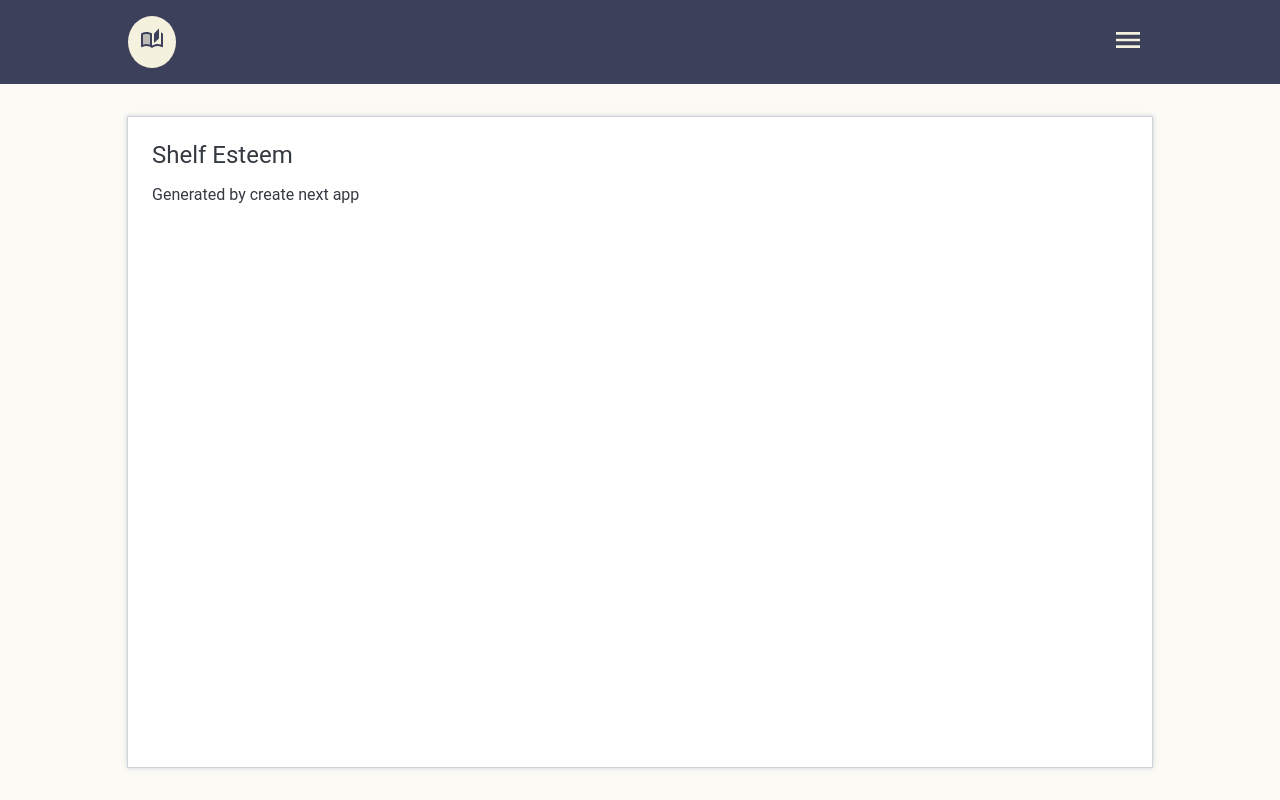
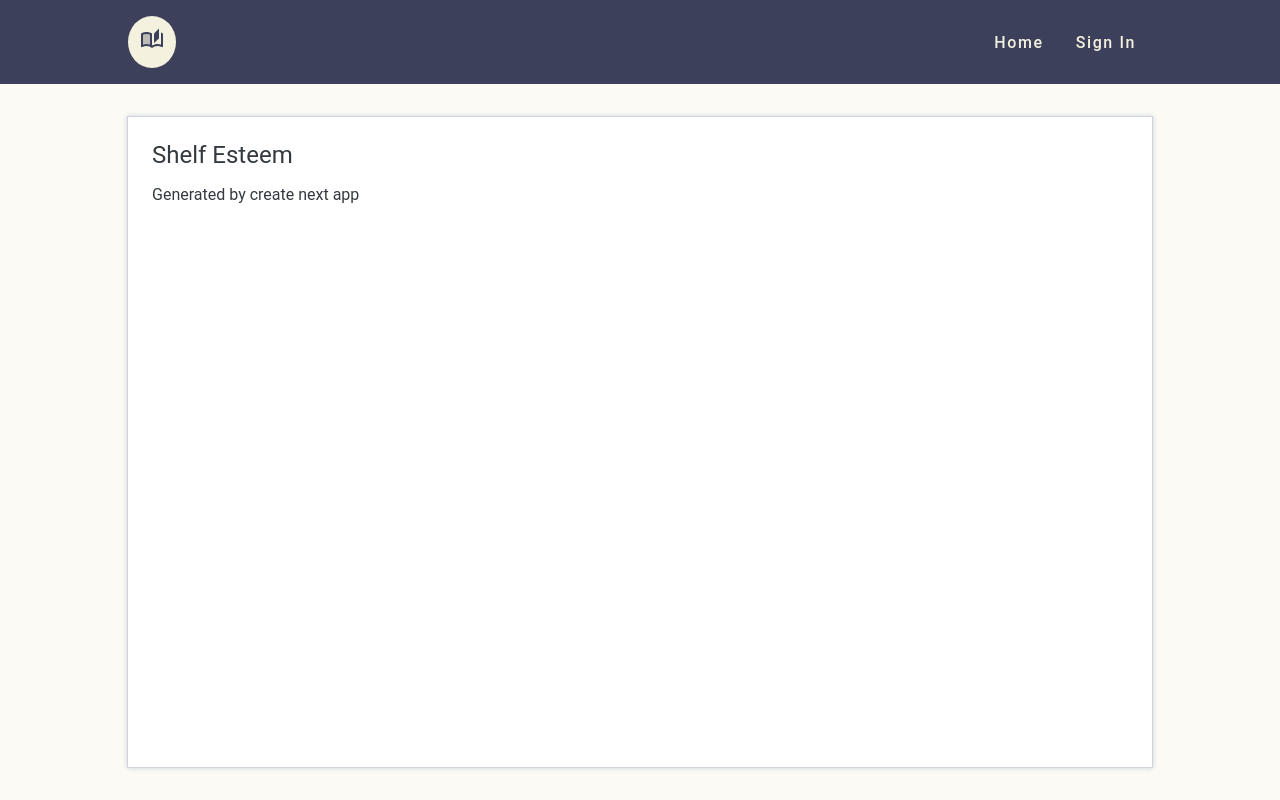
Before and after one commit to Sun-Mountain/shelf-esteem, a Next.js app: page / in a window 1280 px wide. Built offline with nearby package versions, Linux system fonts and the light colour scheme.

Commit message:
add nav links component

```diff
--- a/src/assets/style/components/_main-nav.scss
+++ b/src/assets/style/components/_main-nav.scss
@@ -61,6 +61,8 @@ nav {
     }
 
     #nav-link-group {
+      display: flex;
+      flex-direction: row;
       margin: auto 0;
 
       a, a:visited {
@@ -81,6 +83,17 @@ nav {
 
       .nav-link {
         margin: 0 1rem;
+      }
+
+      .link-w-icon {
+        display: flex;
+        justify-content: center;
+        align-items: center;
+        padding: 1rem 0;
+
+        svg {
+          margin-right: 0.5rem;
+        }
       }
     }
   }
@@ -127,14 +140,22 @@ nav {
   }
 }
 
-// @media screen and (min-width: calc($tablet-md - 1px)) {
-//   #drawer-container {
-//     display: none;
-//   }
-// }
+@media screen and (min-width: calc($tablet-md - 1px)) {
+  #drawer-container {
+    display: none;
+  }
+}
 
-// @media screen and (max-width: $tablet-md) {
-//   #nav-link-group {
-//     display: none;
-//   }
-// }
+@media screen and (max-width: $tablet-md) {
+  nav {
+    #main-navigation {
+      .button-container {
+        display: none;
+      }
+
+      #nav-link-group {
+        display: none;
+      }
+    }
+  }
+}
--- a/src/components/Navigation/MainNav.tsx
+++ b/src/components/Navigation/MainNav.tsx
@@ -8,6 +8,9 @@ import {
   Close,
   Menu
 } from '@mui/icons-material';
+import NavLinks from './MainNavLinks';
+
+
 
 const MainNavigation = () => {
   const [open, setOpen] = useState(false);
@@ -37,23 +40,13 @@ const MainNavigation = () => {
                   <Close />
                 </IconButton>
               </div>
-              <Link href="/about">
-                About
-              </Link>
-              <Link href="/contact">
-                Contact
-              </Link>
+              <NavLinks />
             </div>
           </Drawer>
         </div>
-        {/* <div id="nav-link-group">
-          <Link href="/about">
-            About
-          </Link>
-          <Link href="/contact">
-            Contact
-          </Link>
-        </div> */}
+        <div id="nav-link-group">
+          <NavLinks />
+        </div>
       </div>
     </nav>
   )
--- /dev/null
+++ b/src/components/Navigation/MainNavLinks.tsx
@@ -0,0 +1,17 @@
+import Link from "next/link";
+import { Home } from "@mui/icons-material";
+
+const NavLinks = () => {
+  return (
+    <>
+      <Link href="/">
+        Home
+      </Link>
+      <Link href="/sign-in">
+        Sign In
+      </Link>
+    </>
+  )
+}
+
+export default NavLinks;
```
